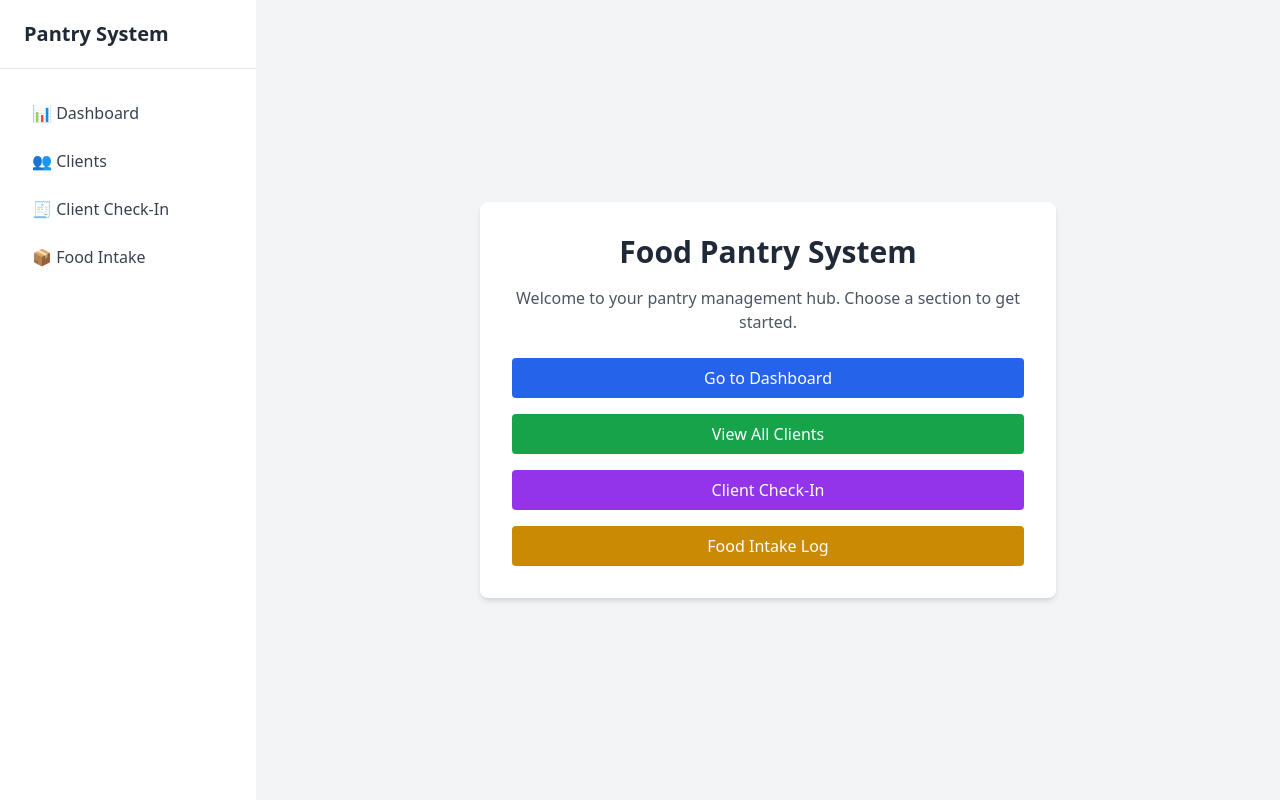
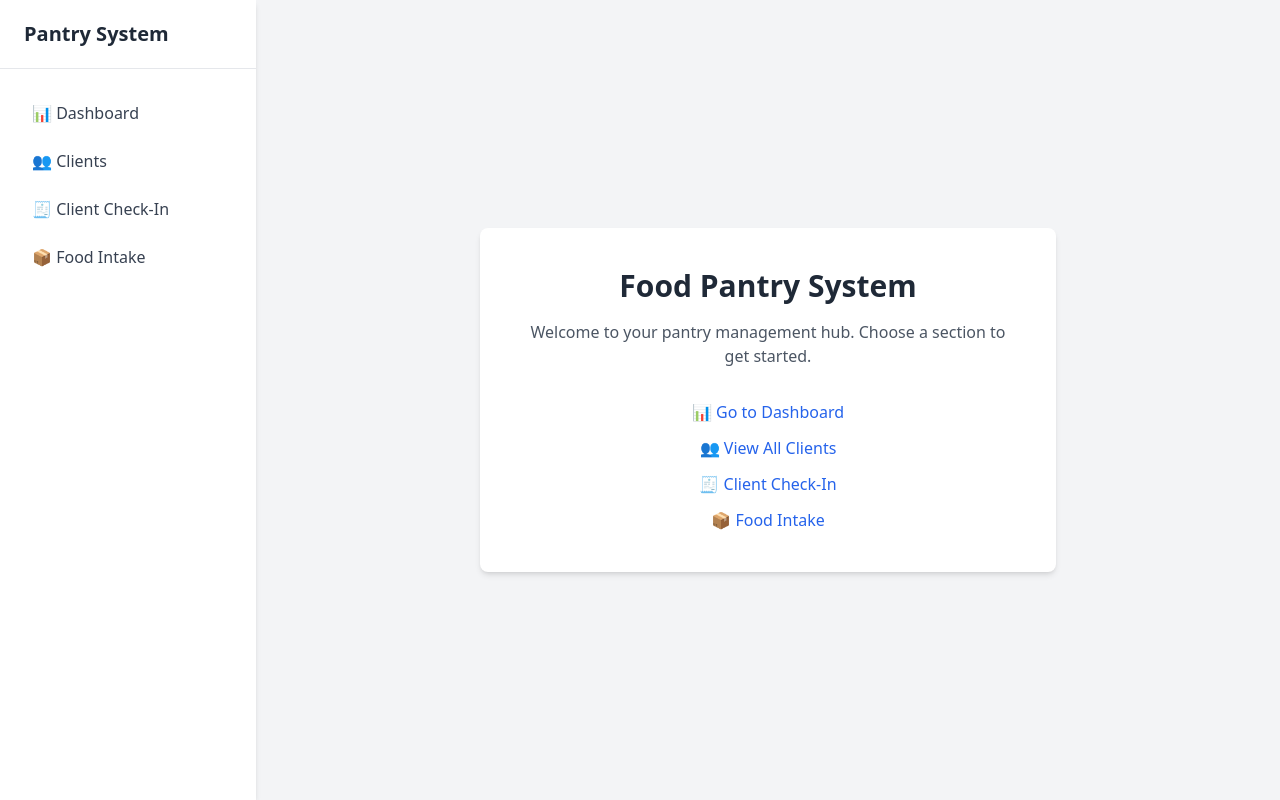
Before and after one commit to calie-png/Pantry, a React (Vite) app: page / in a window 1280 px wide. Built offline with nearby package versions, Linux system fonts and the light colour scheme.

Commit message:
Update Home.tsx

```diff
--- a/src/pages/Home.tsx
+++ b/src/pages/Home.tsx
@@ -1,43 +1,28 @@
-import { Link } from "react-router-dom";
-
 export default function Home() {
   return (
-    <div className="min-h-screen bg-gray-100 p-8 flex items-center justify-center">
-      <div className="max-w-xl w-full bg-white shadow-md rounded-lg p-8 text-center">
+    <div className="flex items-center justify-center h-full px-4">
+      <div className="bg-white shadow-md rounded-lg p-10 max-w-xl w-full text-center">
         <h1 className="text-3xl font-bold mb-4">Food Pantry System</h1>
-        <p className="text-gray-600 mb-6">
-          Welcome to your pantry management hub. Choose a section to get
-          started.
+        <p className="text-gray-600 mb-8">
+          Welcome to your pantry management hub. Choose a section to get started.
         </p>
 
-        <div className="space-y-4">
-          <Link
-            to="/dashboard"
-            className="block bg-blue-600 text-white py-2 rounded hover:bg-blue-700 transition"
-          >
-            Go to Dashboard
-          </Link>
+        <div className="space-y-3">
+          <a href="/dashboard" className="block text-blue-600 hover:underline">
+            📊 Go to Dashboard
+          </a>
 
-          <Link
-            to="/clients"
-            className="block bg-green-600 text-white py-2 rounded hover:bg-green-700 transition"
-          >
-            View All Clients
-          </Link>
+          <a href="/clients" className="block text-blue-600 hover:underline">
+            👥 View All Clients
+          </a>
 
-          <Link
-            to="/check-in"
-            className="block bg-purple-600 text-white py-2 rounded hover:bg-purple-700 transition"
-          >
-            Client Check-In
-          </Link>
+          <a href="/checkin" className="block text-blue-600 hover:underline">
+            🧾 Client Check-In
+          </a>
 
-          <Link
-            to="/intake"
-            className="block bg-yellow-600 text-white py-2 rounded hover:bg-yellow-700 transition"
-          >
-            Food Intake Log
-          </Link>
+          <a href="/intake" className="block text-blue-600 hover:underline">
+            📦 Food Intake
+          </a>
         </div>
       </div>
     </div>
```
